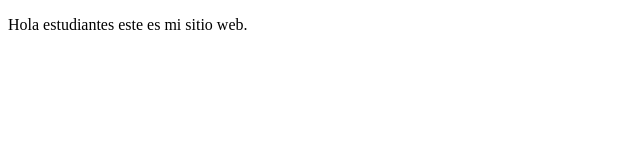
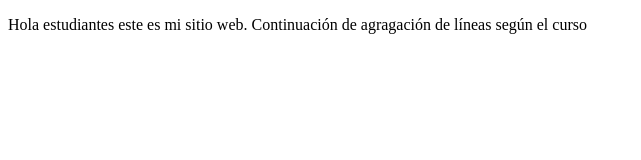
Before and after one commit to DiegoOrtiz987/proyectoDemoCursoPrework, a plain HTML site: page index.html in a window 1280 px wide. Shown: the whole page, without its empty margins (0-641 px from the left). Drawn offline with Linux system fonts and the light colour scheme.

Commit message:
Adición de texto en index.html

```diff
--- a/index.html
+++ b/index.html
@@ -7,6 +7,6 @@
     <title>Hello</title>
 </head>
 <body>
-    <p>Hola estudiantes este es mi sitio web.</p>
+    <p>Hola estudiantes este es mi sitio web. Continuación de agragación de líneas según el curso</p>
 </body>
 </html>
```
